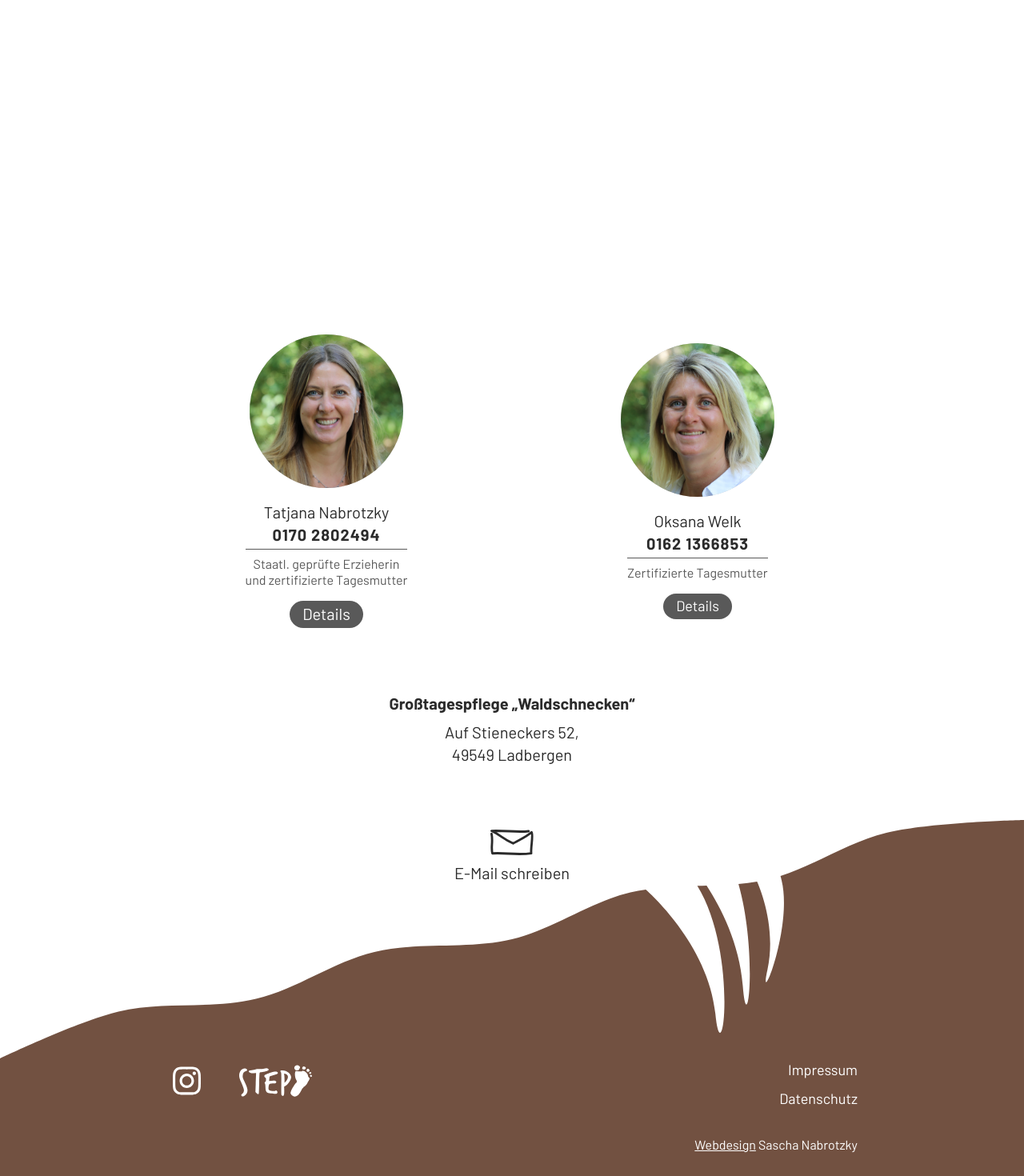
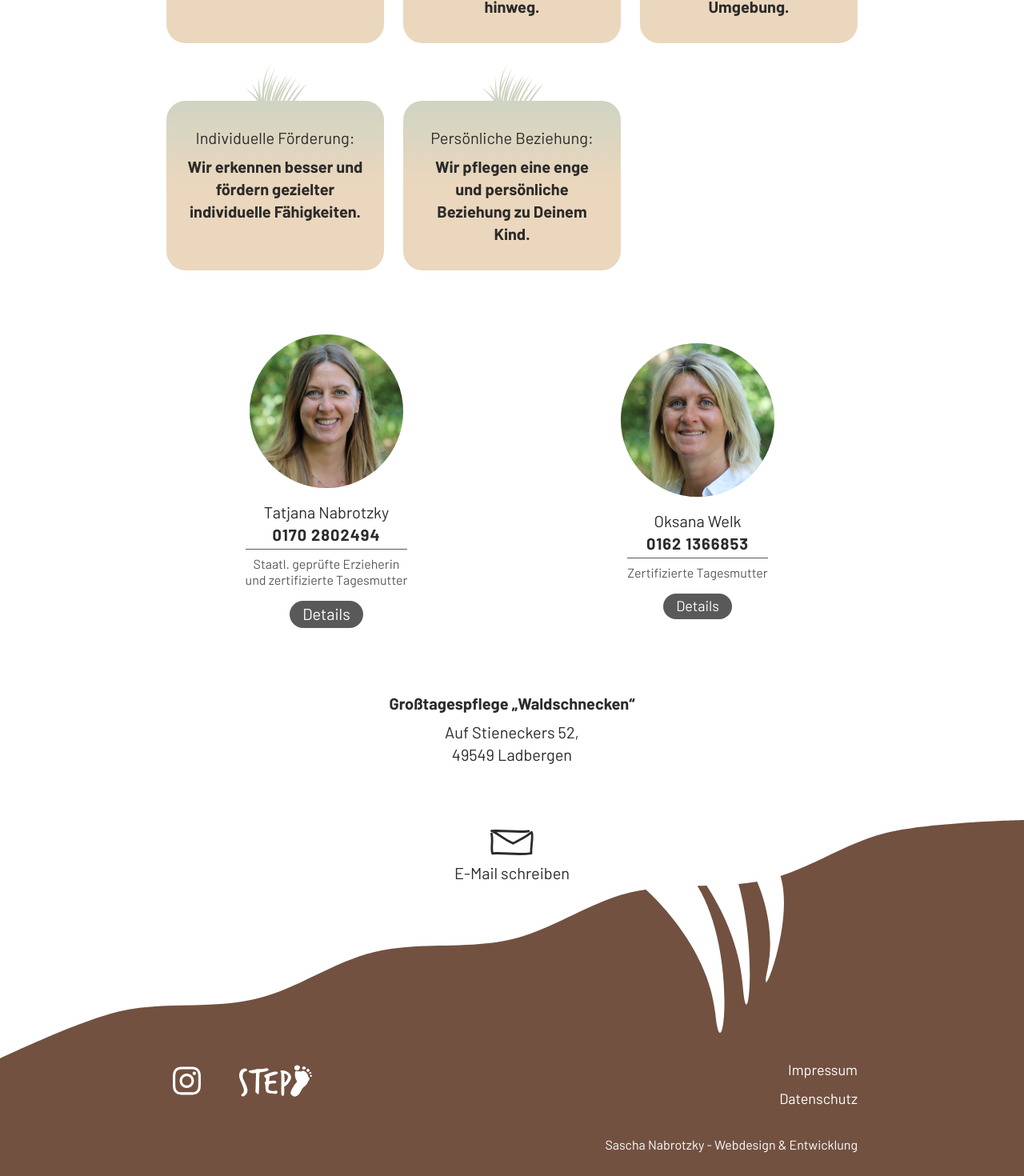
Before and after one commit to sascha-nabrotzky/waldschnecken_2025, a React (Vite) app: page / in a window 1280 px wide. Shown: the part 1774-3244 px from the top of the page at 80% size. Built offline with nearby package versions, Linux system fonts and the light colour scheme.

Commit message:
fix advantages slide up, info modals position

```diff
--- a/src/components/Advantages.tsx
+++ b/src/components/Advantages.tsx
@@ -69,8 +69,8 @@ const Advantages: React.FC = () => {
             {text.map((item, index) => {
                 return (
                     <div
-                        className="advantage flex translate-y-12 flex-col opacity-0"
                         key={index}
+                        className="advantage ranslate-y-12 flex flex-col opacity-0"
                     >
                         <Grass className="mx-auto h-12 text-battleship-gray-200" />
                         <div className="flex-1 rounded-3xl bg-whiskey-200 bg-gradient-to-b from-battleship-gray-200 via-whiskey-200 to-whiskey-200 px-6 py-8 text-center text-xl">
--- a/src/components/Footer.tsx
+++ b/src/components/Footer.tsx
@@ -51,13 +51,11 @@ const Footer: React.FC = () => {
                             href="https://sascha-nabrotzky.de"
                             target="_blank"
                             rel="noreferrer noopener"
-                            className="underline transition-opacity duration-300 hover:opacity-50"
+                            className="transition-opacity duration-300 hover:opacity-50"
+                            aria-label="Sascha Nabrotzky - Webdesign & Entwicklung"
                         >
-                            Webdesign
-                        </a>{" "}
-                        <span className="whitespace-nowrap">
-                            Sascha Nabrotzky
-                        </span>
+                            Sascha Nabrotzky - Webdesign & Entwicklung
+                        </a>
                     </div>
                 </nav>
             </footer>
--- a/src/components/OksanaInfo.tsx
+++ b/src/components/OksanaInfo.tsx
@@ -37,14 +37,14 @@ const OksanaInfo: React.FC = () => {
             </a>
             <button
                 onClick={openModal2}
-                className="text-white mt-4 rounded-full bg-mine-shaft-600 px-4 pt-1.5 pb-2 text-lg leading-none transition-opacity duration-300 hover:opacity-50"
+                className="mt-4 rounded-full bg-mine-shaft-600 px-4 pt-1.5 pb-2 text-lg leading-none text-white transition-opacity duration-300 hover:opacity-50"
             >
                 Details
             </button>
 
             <dialog
                 ref={modalRef2}
-                className="bg-white mx-4 max-w-xl rounded pt-4 pb-8 text-left backdrop:bg-mine-shaft-950/70 sm:mx-auto"
+                className="mx-4 max-w-xl rounded bg-white pt-4 pb-8 text-left backdrop:bg-mine-shaft-950/70 sm:m-auto"
             >
                 <div className="flex justify-end">
                     <button
--- a/src/components/TatjanaInfo.tsx
+++ b/src/components/TatjanaInfo.tsx
@@ -38,14 +38,14 @@ const TatanaInfo: React.FC = () => {
             </a>
             <button
                 onClick={openModal1}
-                className="text-white mt-4 rounded-full bg-mine-shaft-600 px-4 pt-1.5 pb-2 text-xl leading-none transition-opacity duration-300 hover:opacity-50"
+                className="mt-4 rounded-full bg-mine-shaft-600 px-4 pt-1.5 pb-2 text-xl leading-none text-white transition-opacity duration-300 hover:opacity-50"
             >
                 Details
             </button>
 
             <dialog
                 ref={modalRef1}
-                className="bg-white mx-4 max-w-xl rounded pt-4 pb-8 text-left backdrop:bg-mine-shaft-950/70 sm:mx-auto"
+                className="mx-4 max-w-xl rounded bg-white pt-4 pb-8 text-left backdrop:bg-mine-shaft-950/70 sm:m-auto"
             >
                 <div className="flex justify-end">
                     <button
--- a/src/main.css
+++ b/src/main.css
@@ -137,4 +137,18 @@
             opacity: 1;
         }
     }
+
+    .animate-slideUp {
+        animation: slide-up 600ms forwards;
+    }
+    @keyframes slide-up {
+        0% {
+            transform: translateY(100%);
+            opacity: 0;
+        }
+        100% {
+            transform: translateY(0);
+            opacity: 1;
+        }
+    }
 }
```
